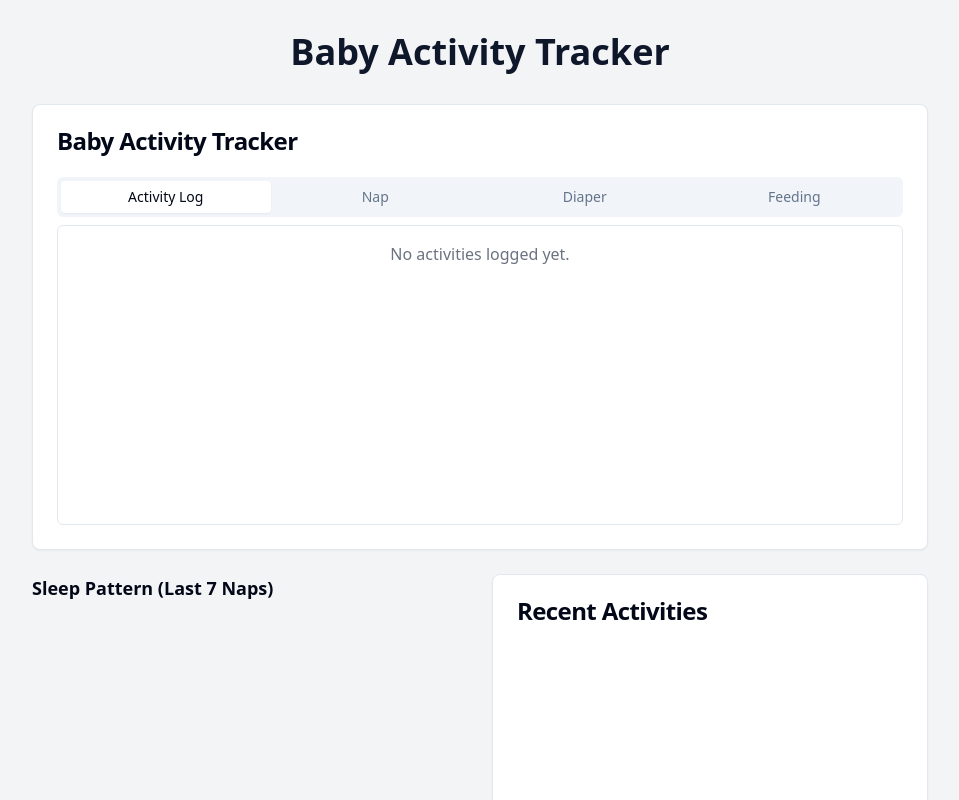
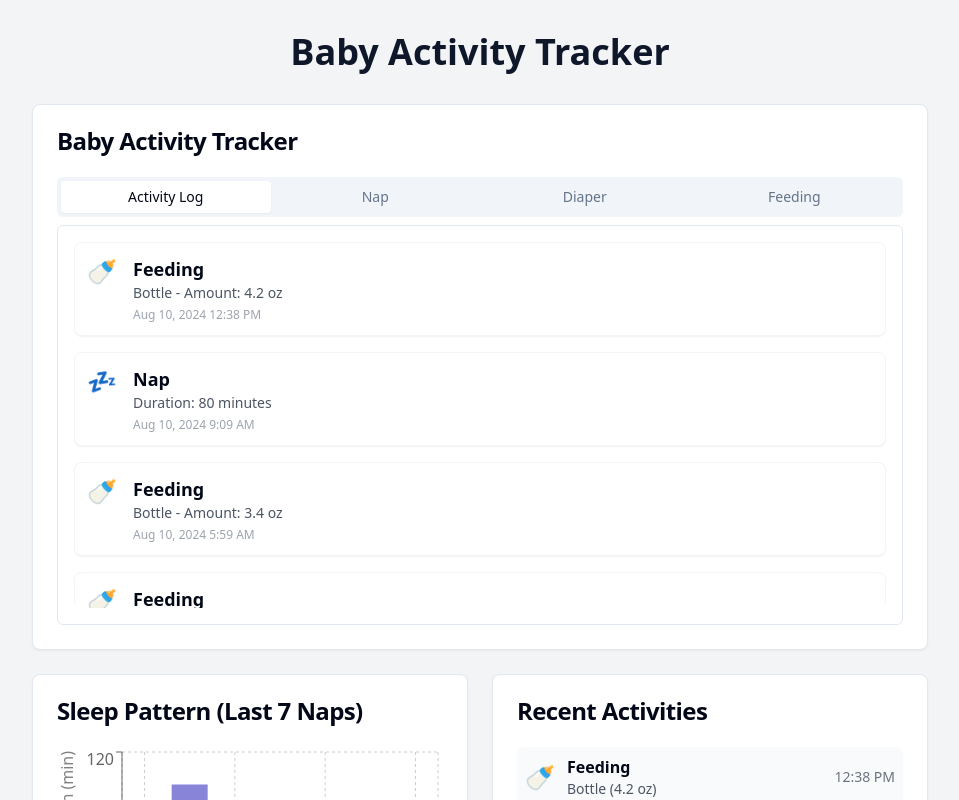
Before and after one commit to GPT-Engineer-App-Dev/nap-n-poop-pal, a React (Vite) app: page / in a window 1280 px wide. Shown: the top 800 px of the page, without its empty margins (160-1119 px from the left). Built offline with nearby package versions, Linux system fonts and the light colour scheme.

Commit message:
Add mock data for demo
Implemented mock data to enhance the visual presentation and functionality of the application, providing a more engaging user experience.
[skip gpt_engineer]

```diff
--- a/src/components/ActivityLog.jsx
+++ b/src/components/ActivityLog.jsx
@@ -1,24 +1,49 @@
 import React from 'react';
 import { ScrollArea } from '@/components/ui/scroll-area';
+import { format } from 'date-fns';
 
 const ActivityLog = ({ activities }) => {
+  const getActivityEmoji = (type) => {
+    switch (type) {
+      case 'Nap': return '💤';
+      case 'Diaper Change': return '🧷';
+      case 'Feeding': return '🍼';
+      default: return '📝';
+    }
+  };
+
+  const getActivityDetails = (activity) => {
+    switch (activity.type) {
+      case 'Nap':
+        return `Duration: ${activity.duration} minutes`;
+      case 'Diaper Change':
+        return `Type: ${activity.diaperType}`;
+      case 'Feeding':
+        return `${activity.feedingType}${activity.amount ? ` - Amount: ${activity.amount.toFixed(1)} oz` : ''}`;
+      default:
+        return '';
+    }
+  };
+
   return (
-    <ScrollArea className="h-[300px] w-full rounded-md border p-4">
+    <ScrollArea className="h-[400px] w-full rounded-md border p-4">
       {activities.length === 0 ? (
         <p className="text-center text-gray-500">No activities logged yet.</p>
       ) : (
-        activities.map((activity) => (
-          <div key={activity.id} className="mb-4 p-2 bg-white rounded-lg shadow">
-            <p className="font-semibold">{activity.type}</p>
-            <p className="text-sm text-gray-600">
-              {activity.timestamp.toLocaleString()}
-            </p>
-            {activity.duration && <p>Duration: {activity.duration} minutes</p>}
-            {activity.diaperType && <p>Type: {activity.diaperType}</p>}
-            {activity.feedingType && <p>Type: {activity.feedingType}</p>}
-            {activity.amount && <p>Amount: {activity.amount} oz</p>}
-          </div>
-        ))
+        <div className="space-y-4">
+          {activities.map((activity) => (
+            <div key={activity.id} className="flex items-start space-x-4 p-3 bg-white rounded-lg shadow-sm border border-gray-100">
+              <div className="text-2xl">{getActivityEmoji(activity.type)}</div>
+              <div className="flex-grow">
+                <p className="font-semibold text-lg">{activity.type}</p>
+                <p className="text-sm text-gray-600">{getActivityDetails(activity)}</p>
+                <p className="text-xs text-gray-400 mt-1">
+                  {format(new Date(activity.timestamp), 'MMM d, yyyy h:mm a')}
+                </p>
+              </div>
+            </div>
+          ))}
+        </div>
       )}
     </ScrollArea>
   );
--- a/src/components/ActivitySummary.jsx
+++ b/src/components/ActivitySummary.jsx
@@ -1,8 +1,9 @@
 import React from 'react';
 import { Card, CardContent, CardHeader, CardTitle } from '@/components/ui/card';
+import { format } from 'date-fns';
 
 const ActivitySummary = ({ activities }) => {
-  const recentActivities = activities.slice(-5).reverse();
+  const recentActivities = activities.slice(0, 5);
 
   const getActivityEmoji = (type) => {
     switch (type) {
@@ -13,20 +14,36 @@ const ActivitySummary = ({ activities }) => {
     }
   };
 
+  const getActivityDetails = (activity) => {
+    switch (activity.type) {
+      case 'Nap':
+        return `${activity.duration} minutes`;
+      case 'Diaper Change':
+        return activity.diaperType;
+      case 'Feeding':
+        return activity.feedingType + (activity.amount ? ` (${activity.amount.toFixed(1)} oz)` : '');
+      default:
+        return '';
+    }
+  };
+
   return (
     <Card>
       <CardHeader>
         <CardTitle>Recent Activities</CardTitle>
       </CardHeader>
       <CardContent>
-        <ul className="space-y-2">
+        <ul className="space-y-3">
           {recentActivities.map((activity) => (
-            <li key={activity.id} className="flex items-center space-x-2">
-              <span>{getActivityEmoji(activity.type)}</span>
-              <span>{activity.type}</span>
-              <span className="text-sm text-gray-500">
-                {new Date(activity.timestamp).toLocaleTimeString()}
-              </span>
+            <li key={activity.id} className="flex items-center space-x-3 bg-gray-50 p-2 rounded-lg">
+              <span className="text-2xl">{getActivityEmoji(activity.type)}</span>
+              <div className="flex-grow">
+                <div className="font-semibold">{activity.type}</div>
+                <div className="text-sm text-gray-600">{getActivityDetails(activity)}</div>
+              </div>
+              <div className="text-sm text-gray-500">
+                {format(new Date(activity.timestamp), 'h:mm a')}
+              </div>
             </li>
           ))}
         </ul>
--- a/src/components/BabyTracker.jsx
+++ b/src/components/BabyTracker.jsx
@@ -1,4 +1,4 @@
-import React, { useState } from 'react';
+import React, { useState, useEffect } from 'react';
 import { Button } from '@/components/ui/button';
 import { Card, CardContent, CardHeader, CardTitle } from '@/components/ui/card';
 import { Tabs, TabsContent, TabsList, TabsTrigger } from '@/components/ui/tabs';
@@ -8,12 +8,17 @@ import DiaperTracker from './DiaperTracker';
 import FeedingTracker from './FeedingTracker';
 import SleepChart from './SleepChart';
 import ActivitySummary from './ActivitySummary';
+import generateMockData from '../utils/mockData';
 
 const BabyTracker = () => {
   const [activities, setActivities] = useState([]);
 
+  useEffect(() => {
+    setActivities(generateMockData(14)); // Generate 14 days of mock data
+  }, []);
+
   const addActivity = (activity) => {
-    setActivities([...activities, { ...activity, id: Date.now(), timestamp: new Date() }]);
+    setActivities([{ ...activity, id: Date.now(), timestamp: new Date() }, ...activities]);
   };
 
   return (
--- a/src/components/SleepChart.jsx
+++ b/src/components/SleepChart.jsx
@@ -1,27 +1,48 @@
 import React from 'react';
-import { BarChart, Bar, XAxis, YAxis, Tooltip, ResponsiveContainer } from 'recharts';
+import { BarChart, Bar, XAxis, YAxis, Tooltip, ResponsiveContainer, CartesianGrid } from 'recharts';
+import { Card, CardContent, CardHeader, CardTitle } from '@/components/ui/card';
+import { format, parseISO } from 'date-fns';
 
 const SleepChart = ({ activities }) => {
   const sleepData = activities
     .filter(activity => activity.type === 'Nap')
     .slice(-7) // Get the last 7 nap entries
     .map(activity => ({
-      date: new Date(activity.timestamp).toLocaleDateString(),
+      date: format(new Date(activity.timestamp), 'MM/dd'),
       duration: activity.duration
     }));
 
+  const CustomTooltip = ({ active, payload, label }) => {
+    if (active && payload && payload.length) {
       return (
+        <div className="bg-white p-2 border border-gray-300 rounded shadow">
+          <p className="font-semibold">{`Date: ${label}`}</p>
+          <p>{`Duration: ${payload[0].value} minutes`}</p>
+        </div>
+      );
+    }
+    return null;
+  };
+
+  return (
+    <Card>
+      <CardHeader>
+        <CardTitle>Sleep Pattern (Last 7 Naps)</CardTitle>
+      </CardHeader>
+      <CardContent>
         <div className="w-full h-64">
-      <h3 className="text-lg font-semibold mb-2">Sleep Pattern (Last 7 Naps)</h3>
           <ResponsiveContainer width="100%" height="100%">
             <BarChart data={sleepData}>
+              <CartesianGrid strokeDasharray="3 3" />
               <XAxis dataKey="date" />
               <YAxis label={{ value: 'Duration (min)', angle: -90, position: 'insideLeft' }} />
-          <Tooltip />
+              <Tooltip content={<CustomTooltip />} />
               <Bar dataKey="duration" fill="#8884d8" />
             </BarChart>
           </ResponsiveContainer>
         </div>
+      </CardContent>
+    </Card>
   );
 };
 
--- /dev/null
+++ b/src/utils/mockData.js
@@ -0,0 +1,49 @@
+import { subDays, subHours, subMinutes } from 'date-fns';
+
+const generateMockData = (days = 7) => {
+  const activities = [];
+  const now = new Date();
+
+  for (let i = 0; i < days; i++) {
+    const day = subDays(now, i);
+
+    // Generate 2-4 naps per day
+    const napsCount = 2 + Math.floor(Math.random() * 3);
+    for (let j = 0; j < napsCount; j++) {
+      activities.push({
+        id: activities.length + 1,
+        type: 'Nap',
+        duration: 30 + Math.floor(Math.random() * 90),
+        timestamp: subMinutes(day, Math.random() * 1440),
+      });
+    }
+
+    // Generate 6-8 diaper changes per day
+    const diaperChangesCount = 6 + Math.floor(Math.random() * 3);
+    for (let j = 0; j < diaperChangesCount; j++) {
+      activities.push({
+        id: activities.length + 1,
+        type: 'Diaper Change',
+        diaperType: ['Wet', 'Dirty', 'Both'][Math.floor(Math.random() * 3)],
+        timestamp: subMinutes(day, Math.random() * 1440),
+      });
+    }
+
+    // Generate 6-8 feedings per day
+    const feedingsCount = 6 + Math.floor(Math.random() * 3);
+    for (let j = 0; j < feedingsCount; j++) {
+      const feedingType = Math.random() > 0.5 ? 'Breast' : 'Bottle';
+      activities.push({
+        id: activities.length + 1,
+        type: 'Feeding',
+        feedingType,
+        amount: feedingType === 'Bottle' ? 2 + Math.random() * 4 : null,
+        timestamp: subMinutes(day, Math.random() * 1440),
+      });
+    }
+  }
+
+  return activities.sort((a, b) => b.timestamp - a.timestamp);
+};
+
+export default generateMockData;
```
Lines whose indentation alone changed are shown as unchanged.
